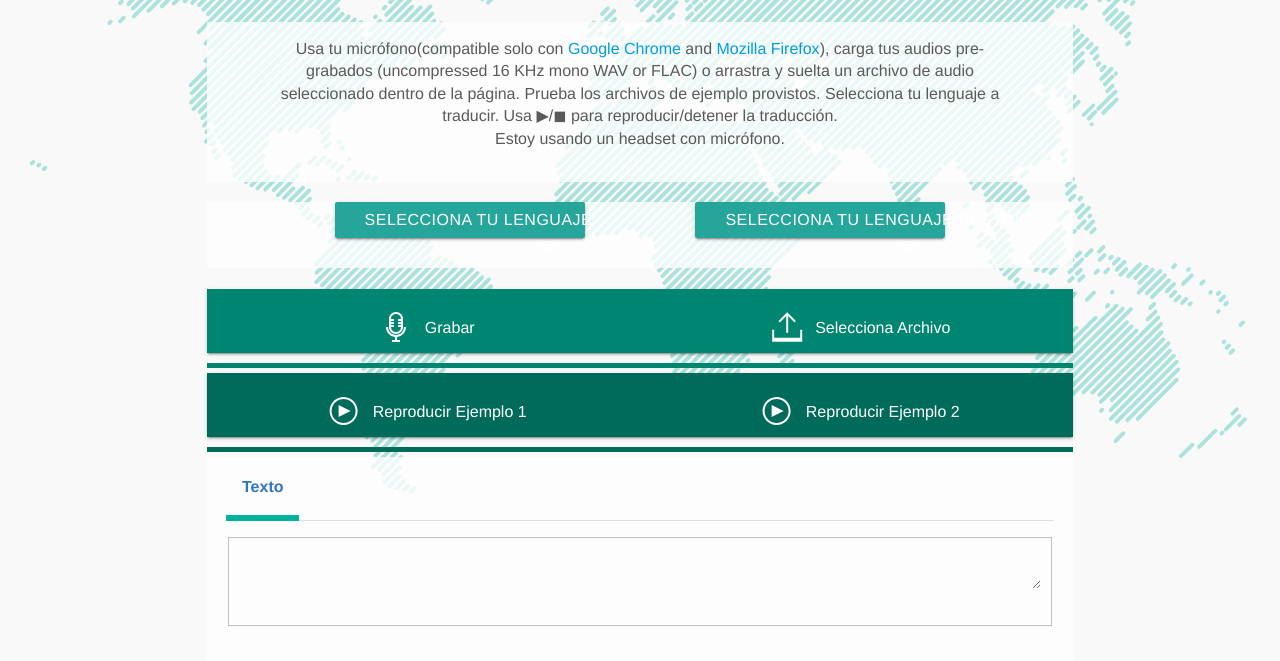
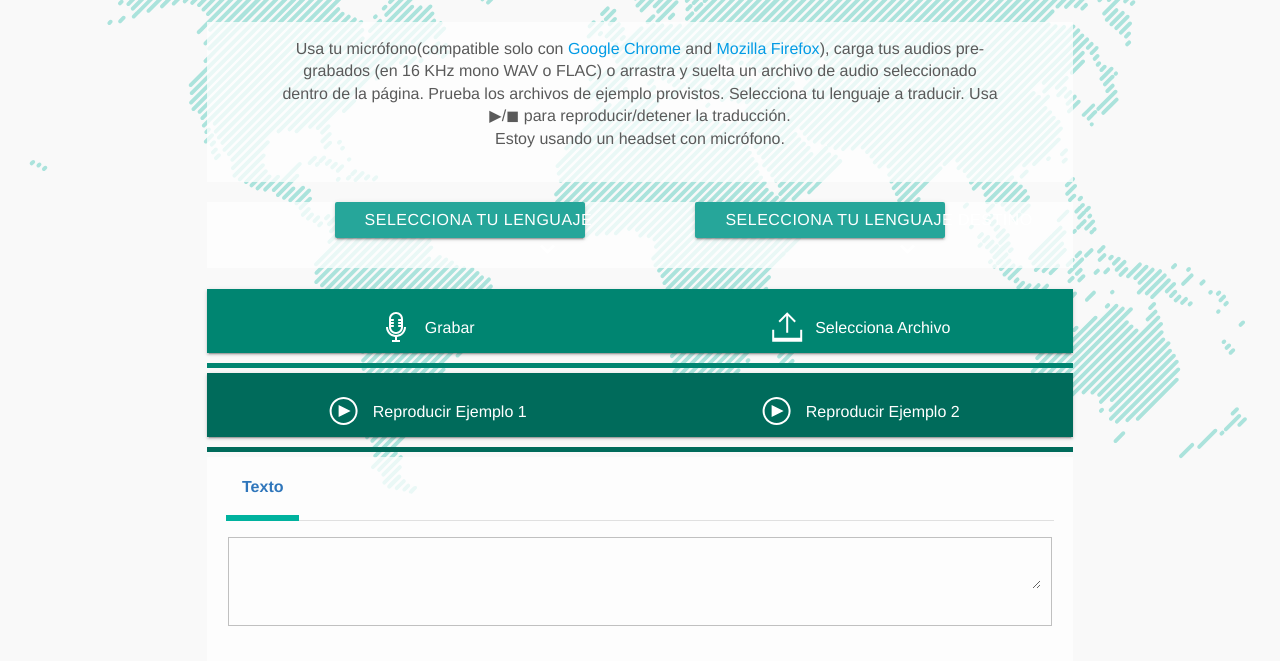
Before and after one commit to Jonathanc2909/TraductoVozVoz, a website with bundled scripts: page public/index.html in a window 1280 px wide. Shown: the part 104-765 px from the top of the page. Built offline with nearby package versions, Linux system fonts and the light colour scheme; files whose address does not match are found by name.

Commit message:
app v1.1

```diff
--- a/public/index.html
+++ b/public/index.html
@@ -28,7 +28,7 @@
 	  <div class="row">
 	  	<div class="col-lg-12 col-md-12 col-sm-12 intro-copy">
 	  		<div class="col-lg-10 col-lg-push-1 col-md-12 col-sm-12">
-					<p class="help-block">Usa tu micrófono(compatible solo con <a href="https://www.google.com/intl/en/chrome/browser/desktop/">Google Chrome</a> and <a href="https://www.mozilla.org/en-US/firefox/new/">Mozilla Firefox</a>), carga tus audios pre-grabados (uncompressed 16 KHz mono WAV or FLAC) o arrastra y suelta un archivo de audio seleccionado dentro de la página. Prueba los archivos de ejemplo provistos. Selecciona tu lenguaje a traducir. Usa &#9654;/&#x025FC; para reproducir/detener la traducción.
+					<p class="help-block">Usa tu micrófono(compatible solo con <a href="https://www.google.com/intl/en/chrome/browser/desktop/">Google Chrome</a> and <a href="https://www.mozilla.org/en-US/firefox/new/">Mozilla Firefox</a>), carga tus audios pre-grabados (en 16 KHz mono WAV o FLAC) o arrastra y suelta un archivo de audio seleccionado dentro de la página. Prueba los archivos de ejemplo provistos. Selecciona tu lenguaje a traducir. Usa &#9654;/&#x025FC; para reproducir/detener la traducción.
 					<br><input type="checkbox" id="microphone_streaming" />Estoy usando un headset con micrófono.
 					<br>
 					</p>
```
